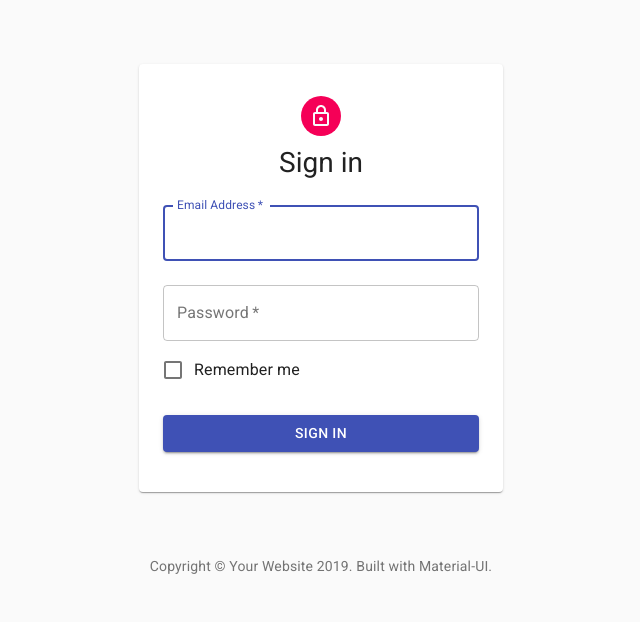
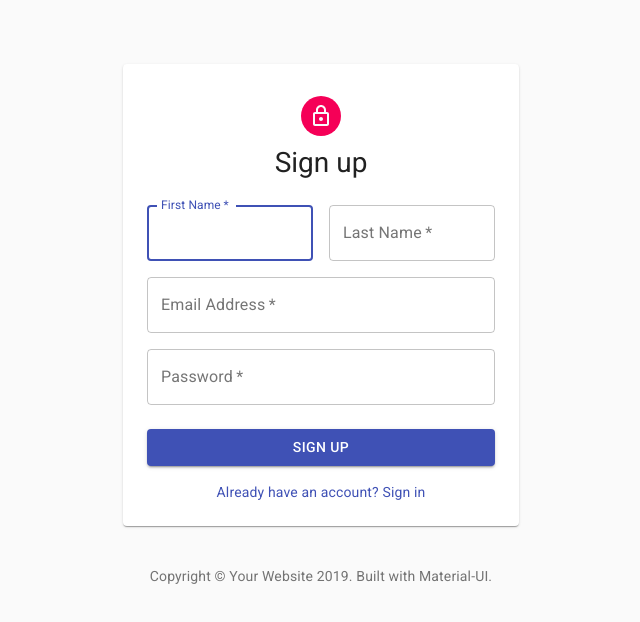
Before and after one commit to jpreecedev/photonowweb, a React app: page / in a window 1280 px wide. Shown: the top 622 px of the page, without its empty margins (319-959 px from the left). Built offline with nearby package versions, Linux system fonts and the light colour scheme; the HTML template or start-up script is replaced by a standard one.

Commit message:
Added signup form

```diff
--- a/src/shared/App.tsx
+++ b/src/shared/App.tsx
@@ -4,6 +4,7 @@
 import css from './App.module.css'
 
 import { SignIn } from './components/SignIn'
+import { SignUp } from './components/SignUp'
 import { Checkout } from './components/Checkout'
 
 const App = () => {
@@ -25,8 +26,10 @@
         ]}
       />
       <>
-        <Route path="/" exact component={SignIn} />
+        <Route path="/" exact component={SignUp} />
         <Route path="/checkout/" component={Checkout} />
+        <Route path="/sign-up/" component={SignUp} />
+        <Route path="/sign-in" exact component={SignIn} />
       </>
     </div>
   )
--- /dev/null
+++ b/src/shared/components/SignUp.tsx
@@ -0,0 +1,128 @@
+import React from 'react'
+import Avatar from '@material-ui/core/Avatar'
+import Button from '@material-ui/core/Button'
+import CssBaseline from '@material-ui/core/CssBaseline'
+import TextField from '@material-ui/core/TextField'
+import Link from '@material-ui/core/Link'
+import Grid from '@material-ui/core/Grid'
+import Box from '@material-ui/core/Box'
+import LockOutlinedIcon from '@material-ui/icons/LockOutlined'
+import Typography from '@material-ui/core/Typography'
+import { makeStyles } from '@material-ui/core/styles'
+import Container from '@material-ui/core/Container'
+import Paper from '@material-ui/core/Paper'
+
+import { Copyright } from './Copyright'
+
+const useStyles = makeStyles(theme => ({
+  paper: {
+    marginTop: theme.spacing(8),
+    display: 'flex',
+    flexDirection: 'column',
+    alignItems: 'center',
+    padding: theme.spacing(2),
+    [theme.breakpoints.up(600 + theme.spacing(3) * 2)]: {
+      padding: theme.spacing(3)
+    }
+  },
+  avatar: {
+    margin: theme.spacing(1),
+    backgroundColor: theme.palette.secondary.main
+  },
+  form: {
+    width: '100%', // Fix IE 11 issue.
+    marginTop: theme.spacing(3)
+  },
+  submit: {
+    margin: theme.spacing(3, 0, 2)
+  }
+}))
+
+function SignUp() {
+  const classes = useStyles()
+
+  return (
+    <Container component="main" maxWidth="xs">
+      <CssBaseline />
+      <Paper className={classes.paper}>
+        <Avatar className={classes.avatar}>
+          <LockOutlinedIcon />
+        </Avatar>
+        <Typography component="h1" variant="h5">
+          Sign up
+        </Typography>
+        <form className={classes.form} noValidate>
+          <Grid container spacing={2}>
+            <Grid item xs={12} sm={6}>
+              <TextField
+                autoComplete="fname"
+                name="firstName"
+                variant="outlined"
+                required
+                fullWidth
+                id="firstName"
+                label="First Name"
+                autoFocus
+              />
+            </Grid>
+            <Grid item xs={12} sm={6}>
+              <TextField
+                variant="outlined"
+                required
+                fullWidth
+                id="lastName"
+                label="Last Name"
+                name="lastName"
+                autoComplete="lname"
+              />
+            </Grid>
+            <Grid item xs={12}>
+              <TextField
+                variant="outlined"
+                required
+                fullWidth
+                id="email"
+                label="Email Address"
+                name="email"
+                autoComplete="email"
+              />
+            </Grid>
+            <Grid item xs={12}>
+              <TextField
+                variant="outlined"
+                required
+                fullWidth
+                name="password"
+                label="Password"
+                type="password"
+                id="password"
+                autoComplete="current-password"
+              />
+            </Grid>
+          </Grid>
+          <Button
+            type="submit"
+            fullWidth
+            variant="contained"
+            color="primary"
+            className={classes.submit}
+          >
+            Sign Up
+          </Button>
+          <Grid container justify="center">
+            <Grid item>
+              <Link href="#" variant="body2">
+                Already have an account? Sign in
+              </Link>
+            </Grid>
+          </Grid>
+        </form>
+      </Paper>
+      <Box mt={5}>
+        <Copyright />
+      </Box>
+    </Container>
+  )
+}
+
+export { SignUp }
```
